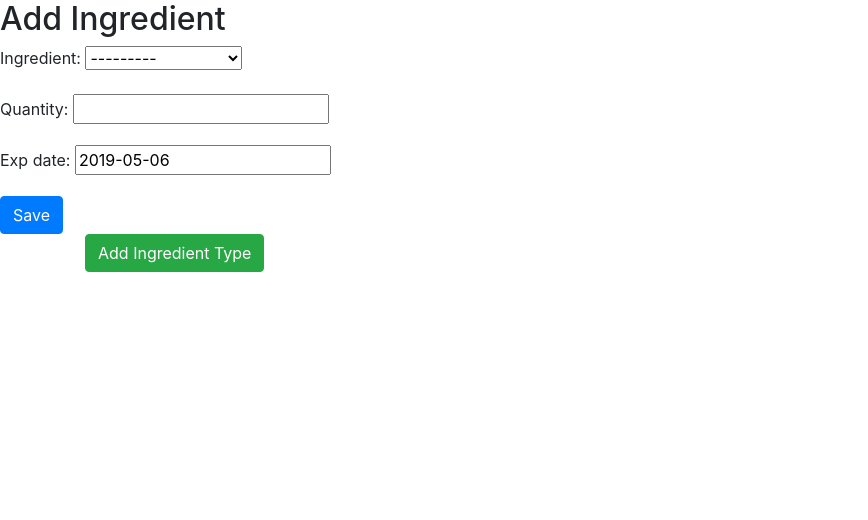
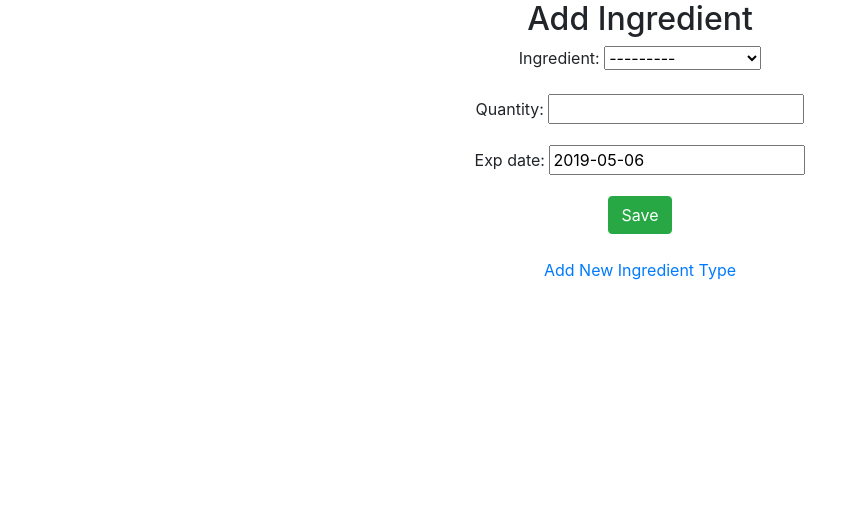
Before and after one commit to totallybradical/csc510-reciplease, a Django app: page /ingredients/add/ in a window 1280 px wide. Shown: the part 63-583 px from the top of the page, without its empty margins (0-868 px from the left). Run offline with Django 3.2, Linux system fonts and the light colour scheme; data comes from the database, SQL or seed files in the repository; both versions use the stored data as it was after the commit; some libraries are stand-ins or nearby versions.

Commit message:
visual edits to add ingredient form

```diff
--- a/ingredients/templates/ingredients/user_ingredient_form.html
+++ b/ingredients/templates/ingredients/user_ingredient_form.html
@@ -3,12 +3,12 @@
 {% block title %}Add Ingredient{% endblock %}
 
 {% block content %}
-<h2>Add Ingredient</h2>
-<form method="POST" class="post-form">{% csrf_token %}
+<h2 align="center">Add Ingredient</h2>
+<form method="POST" align="center" class="post-form">{% csrf_token %}
     {{ form.as_p }}
-    <button type="submit" class="save btn btn-primary">Save</button>
-</form>
-<div class="container">
-    <a class="btn btn-success" align="center" href="{% url 'add_ingredient_type' %}" role="button">Add Ingredient Type</a>
+    <button type="submit"  class="save btn btn-success">Save</button>
+</form><br>
+<div class="container" align="center">
+    <a  href="{% url 'add_ingredient_type' %}" >Add New Ingredient Type</a>
 </div>
 {% endblock %}
```
Also changed, not shown: db.sqlite3.
